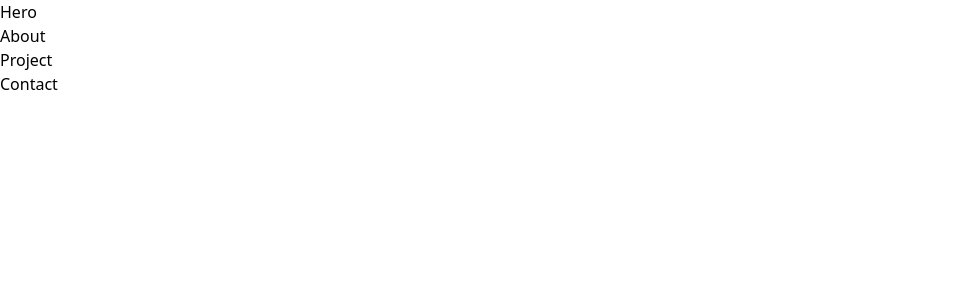
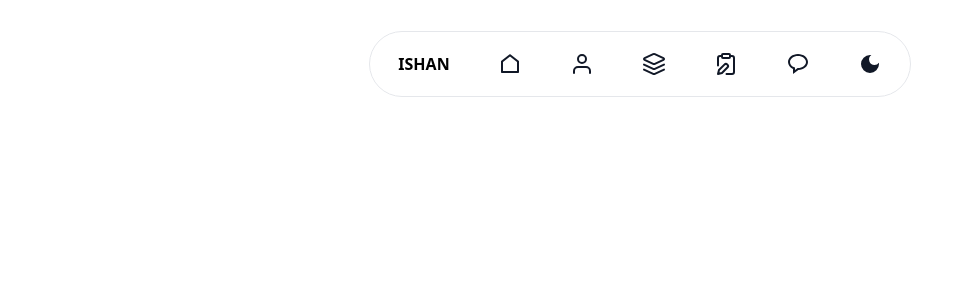
Before and after one commit to IshanNikeshalaNawarathna/ishannikeshala, a React (Create React App) app: page / in a window 1280 px wide. Shown: the top 300 px of the page, without its empty margins (0-974 px from the left). Built offline with nearby package versions, Linux system fonts and the light colour scheme.

Commit message:
design update

```diff
--- a/package.json
+++ b/package.json
@@ -3,11 +3,14 @@
   "version": "0.1.0",
   "private": true,
   "dependencies": {
+    "@headlessui/react": "^2.1.0",
+    "@heroicons/react": "^2.1.4",
     "@testing-library/jest-dom": "^5.17.0",
     "@testing-library/react": "^13.4.0",
     "@testing-library/user-event": "^13.5.0",
     "react": "^18.3.1",
     "react-dom": "^18.3.1",
+    "react-icons": "^5.2.1",
     "react-scripts": "5.0.1",
     "web-vitals": "^2.1.4"
   },
--- a/src/App.js
+++ b/src/App.js
@@ -2,13 +2,12 @@ import { Hero } from "./page/Hero";
 import { About } from "./page/About";
 import { Project } from "./page/Project";
 import { Contact } from "./page/Contact";
+import Navbar from "./components/Navbar";
+
 function App() {
   return (
     <>
-      <Hero />
-      <About />
-      <Project />
-      <Contact />
+      <Navbar />
     </>
   )
 }
--- a/src/components/Navbar.js
+++ b/src/components/Navbar.js
@@ -0,0 +1,86 @@
+import { useState } from 'react'
+import { Dialog, DialogPanel } from '@headlessui/react'
+import { Bars3Icon, XMarkIcon } from '@heroicons/react/24/outline'
+import { RiHomeLine} from "react-icons/ri";
+import { FiUser } from "react-icons/fi";
+import { LuLayers } from "react-icons/lu";
+import { LuClipboardEdit } from "react-icons/lu";
+import { BiMessageRounded } from "react-icons/bi";
+import { MdDarkMode } from "react-icons/md";
+
+const navigation = [
+  { href: '#',icon:<RiHomeLine />, },
+  { href: '#',icon:<FiUser /> },
+  { href: '#',icon:<LuLayers /> },
+  { href: '#', icon:<LuClipboardEdit /> },
+  { href: '#', icon:<BiMessageRounded /> },
+  { href: '#', icon:<MdDarkMode /> },
+]
+const nameNav = [
+  { href: '#',name:'Home' },
+  { href: '#',name:'About'},
+  { href: '#',name:'Project'},
+  { href: '#', name:'Blog' },
+  { href: '#', name:'Contact' },
+  { href: '#', icon:<MdDarkMode /> },
+]
+
+export default function Navbar() {
+  const [mobileMenuOpen, setMobileMenuOpen] = useState(false);
+
+  return (
+
+      <header className="absolute inset-x-0 top-0 z-50 mt-10 ">
+        <nav className="flex items-center justify-between p-6 lg:px-8 lg:justify-center lg:flex" aria-label="Global">
+          <div className="flex lg:hidden">
+            <button
+              type="button"
+              className="-m-2.5 inline-flex items-center justify-center rounded-md p-2.5 text-gray-700"
+              onClick={() => setMobileMenuOpen(true)}
+            >
+              <Bars3Icon className="h-6 w-6" aria-hidden="true" />
+            </button>
+          </div>
+          <div className="hidden  lg:flex lg:gap-x-12 border pt-5 pr-7 pl-7 pb-5 fixed rounded-full">
+        <a className='font-bold'>ISHAN</a>
+            {navigation.map((item) => (
+              <a key={item.icon} href={item.href} className="text-2xl font-semibold leading-6 text-gray-900">
+               {item.icon}
+              </a>
+            ))}
+          </div>
+        </nav>
+        <Dialog className="lg:hidden" open={mobileMenuOpen} onClose={setMobileMenuOpen}>
+          <div className="fixed inset-0 z-50" />
+          <DialogPanel className="fixed inset-y-0 right-0 z-50 w-full overflow-y-auto bg-white px-6 py-6 sm:max-w-sm sm:ring-1 sm:ring-gray-900/10">
+            <div className="flex items-center justify-between">
+              <button
+                type="button"
+                className="-m-2.5 rounded-md p-2.5 text-gray-700"
+                onClick={() => setMobileMenuOpen(false)}
+              >
+                <XMarkIcon className="h-6 w-6" aria-hidden="true" />
+              </button>
+            </div>
+            <div className="mt-6 flow-root">
+              <div className="-my-6 divide-y divide-gray-500/10">
+                <div className="space-y-2 py-6">
+                  {nameNav.map((item) => (
+                    <a
+                      key={item.name}
+                      href={item.href}
+                      className="-mx-3 block rounded-lg px-3 py-2 text-base font-semibold leading-7 text-gray-900 hover:bg-gray-50"
+                    >
+                      {item.name}
+                      {item.icon}
+                    </a>
+                  ))}
+                </div>
+              </div>
+            </div>
+          </DialogPanel>
+        </Dialog>
+      </header>
+
+  )
+}
--- a/src/page/Hero.js
+++ b/src/page/Hero.js
@@ -1,7 +1,10 @@
 import React from 'react'
+
 
 export const Hero = () => {
   return (
-    <div>Hero</div>
+    <>
+    <div className='bg-slate-300'> hello</div>
+    </>
   )
 }
```
Also changed, not shown: 1 other file (tests, documents, lock files or other folders).
